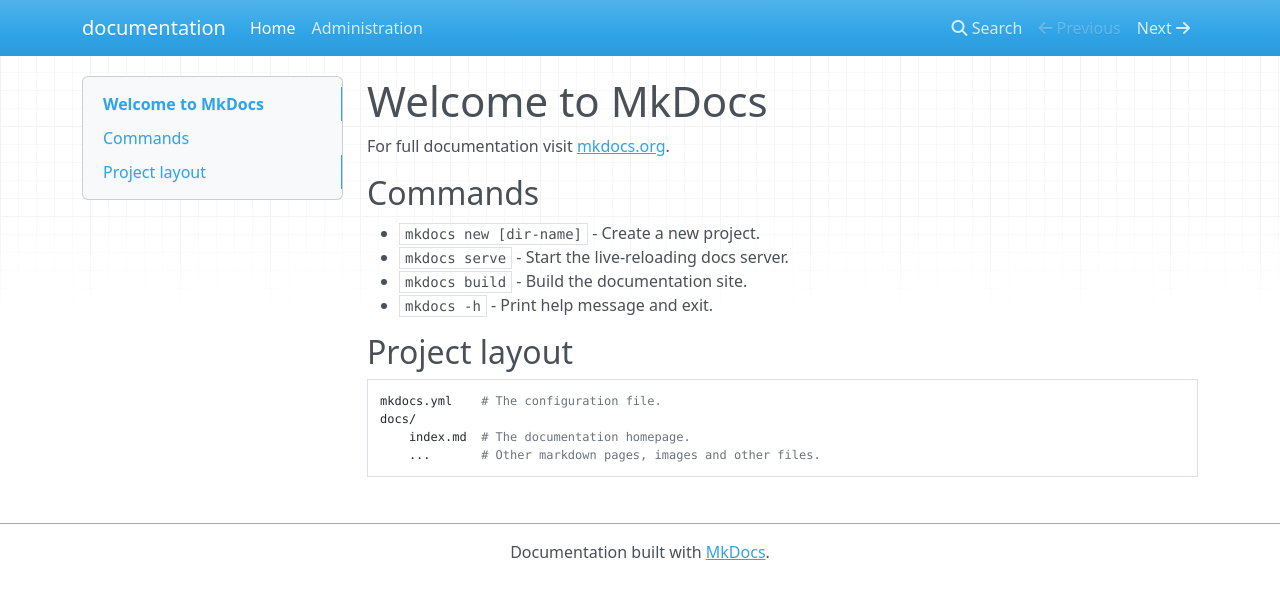
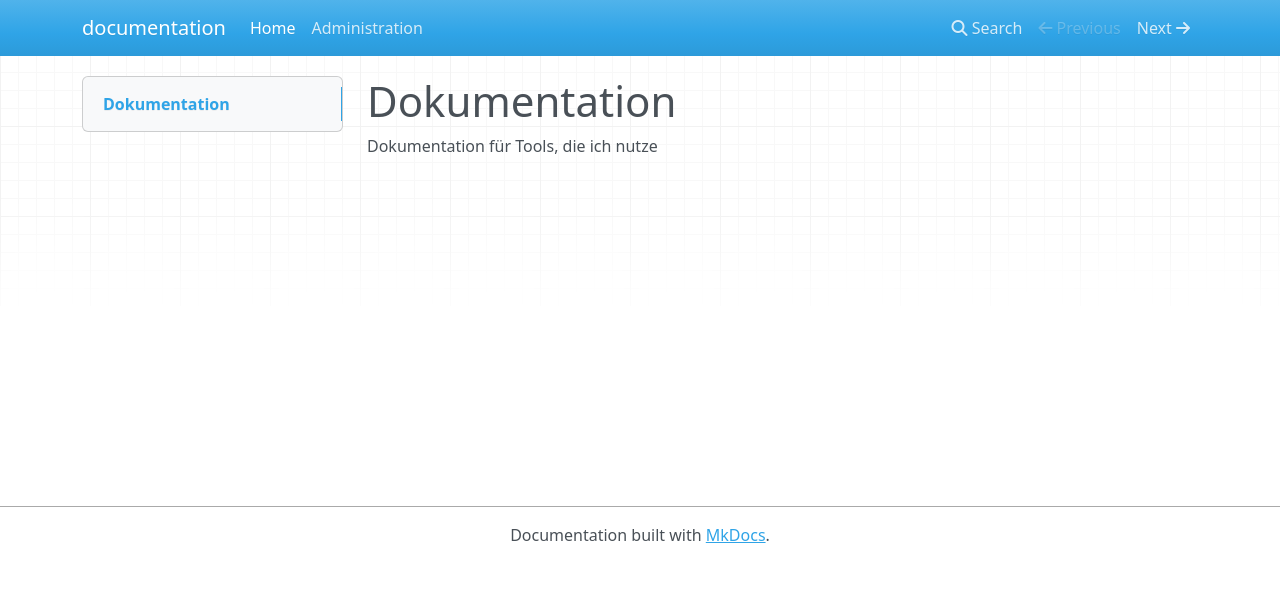
Before and after one commit to mkapra/documentation, an MkDocs documentation site: the page built from docs/index.md, in a window 1280 px wide. Shown: the top 599 px of the page. Built offline with MkDocs 1.6.1, drawn with Linux system fonts in a browser that asks for light colours; nearby versions of some CDN libraries.

Commit message:
Change index.md

```diff
--- a/docs/index.md
+++ b/docs/index.md
@@ -1,17 +1,3 @@
-# Welcome to MkDocs
+# Dokumentation
 
-For full documentation visit [mkdocs.org](https://www.mkdocs.org).
-
-## Commands
-
-* `mkdocs new [dir-name]` - Create a new project.
-* `mkdocs serve` - Start the live-reloading docs server.
-* `mkdocs build` - Build the documentation site.
-* `mkdocs -h` - Print help message and exit.
-
-## Project layout
-
-    mkdocs.yml    # The configuration file.
-    docs/
-        index.md  # The documentation homepage.
-        ...       # Other markdown pages, images and other files.
+Dokumentation für Tools, die ich nutze
```
